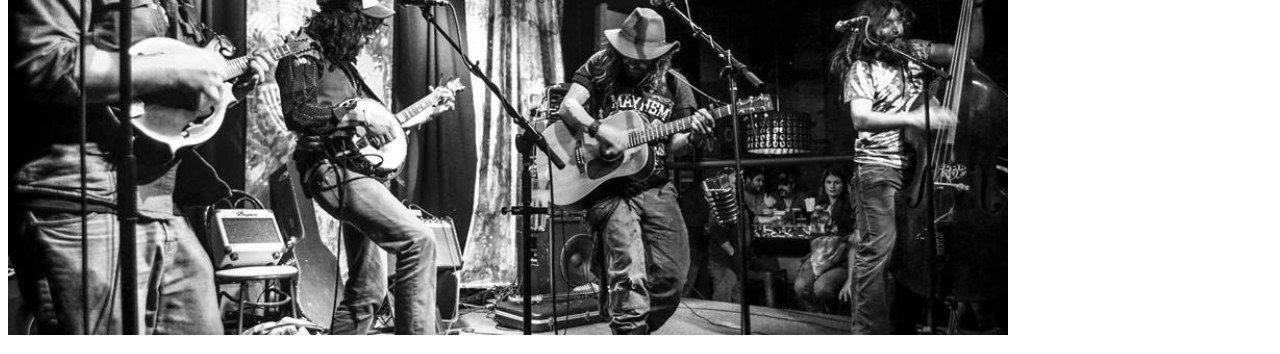
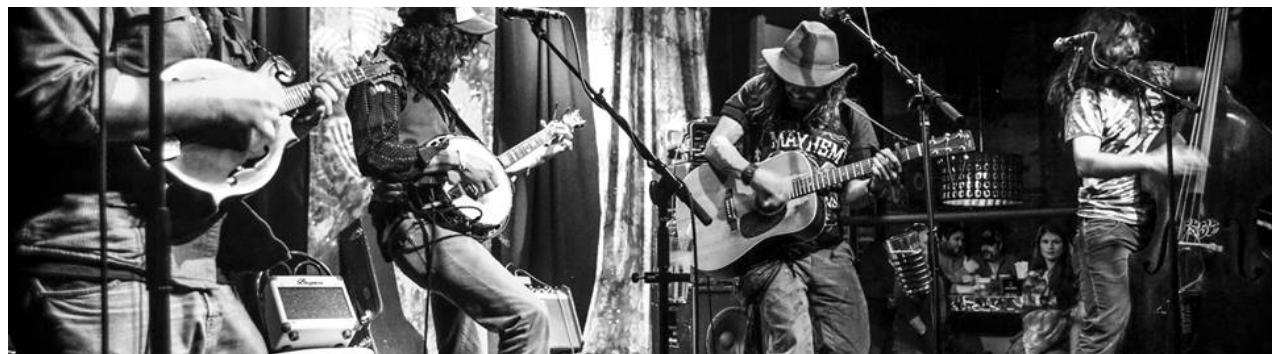
Before and after one commit to robinsola/blind-owl-band, a plain HTML site: page index.html in a window 1280 px wide. Shown: the part 73-427 px from the top of the page. Drawn offline with Linux system fonts and the light colour scheme.

Commit message:
change image and header size and position

```diff
--- a/css/styles.css
+++ b/css/styles.css
@@ -17,8 +17,8 @@ ul, p {
 }
 
 img {
-  width: 1000px;
-  height: 400px;
+  width: 100%;
+  height: 350px;
   object-fit: cover;
 }
 
--- a/index.html
+++ b/index.html
@@ -5,9 +5,8 @@
       <title>The Blind Owl Band</title>
     </head>
     <body>
+      <h1>The Blind Owl Band</h1>
       <img src="img/band2.jpg">
-      <h1>The Blind Owl Band</h1>
-
     <div class="sidebar">
       <h3>Tour Dates</h3>
       <ul>
```
